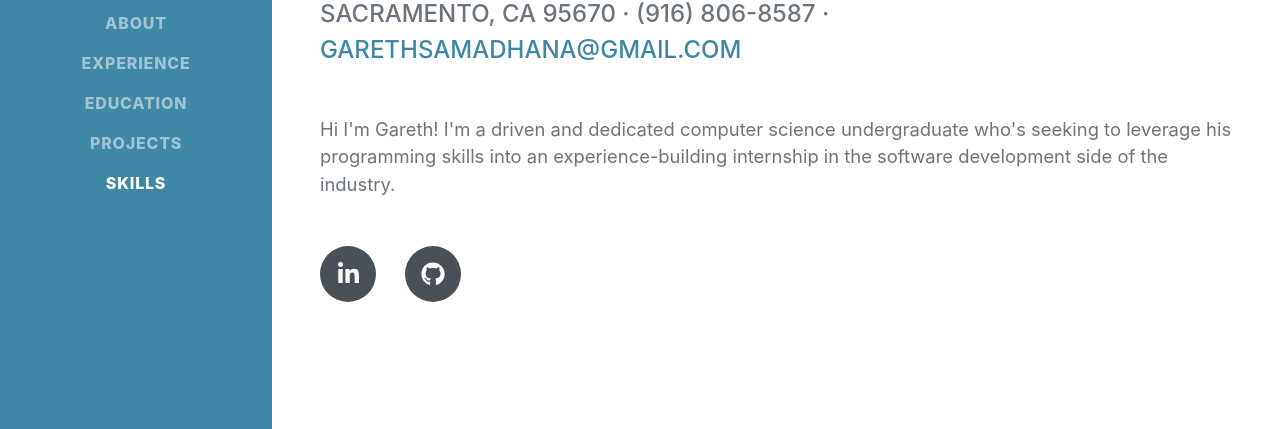
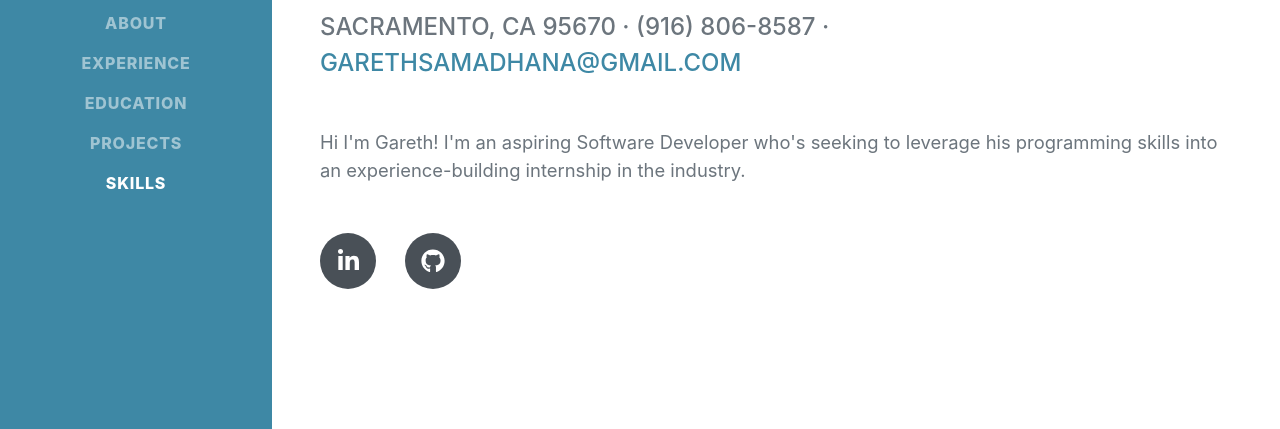
Before and after one commit to gareth3100/gareth3100.github.io, a website: page dist/index.html in a window 1280 px wide. Shown: the part 371-800 px from the top of the page. Drawn offline with nearby package versions, Linux system fonts and the light colour scheme; a web font is replaced by a local one.

Commit message:
Changed some wordings up

```diff
--- a/dist/index.html
+++ b/dist/index.html
@@ -52,7 +52,7 @@
                         Sacramento, CA 95670 · (916) 806-8587 ·
                         <a href="mailto:garethsamadhana@gmail.com">garethsamadhana@gmail.com</a>
                     </div>
-                    <p class="lead mb-5">Hi I'm Gareth! I'm a driven and dedicated computer science undergraduate who's seeking to leverage his programming skills into an experience-building internship in the software development side of the industry.
+                    <p class="lead mb-5">Hi I'm Gareth! I'm an aspiring Software Developer who's seeking to leverage his programming skills into an experience-building internship in the industry.
                     </p>
                     <div class="social-icons">
                         <a class="social-icon" href="https://www.linkedin.com/in/gareth-samadhana-b77a25198/"><i class="fab fa-linkedin-in"></i></a>
```
